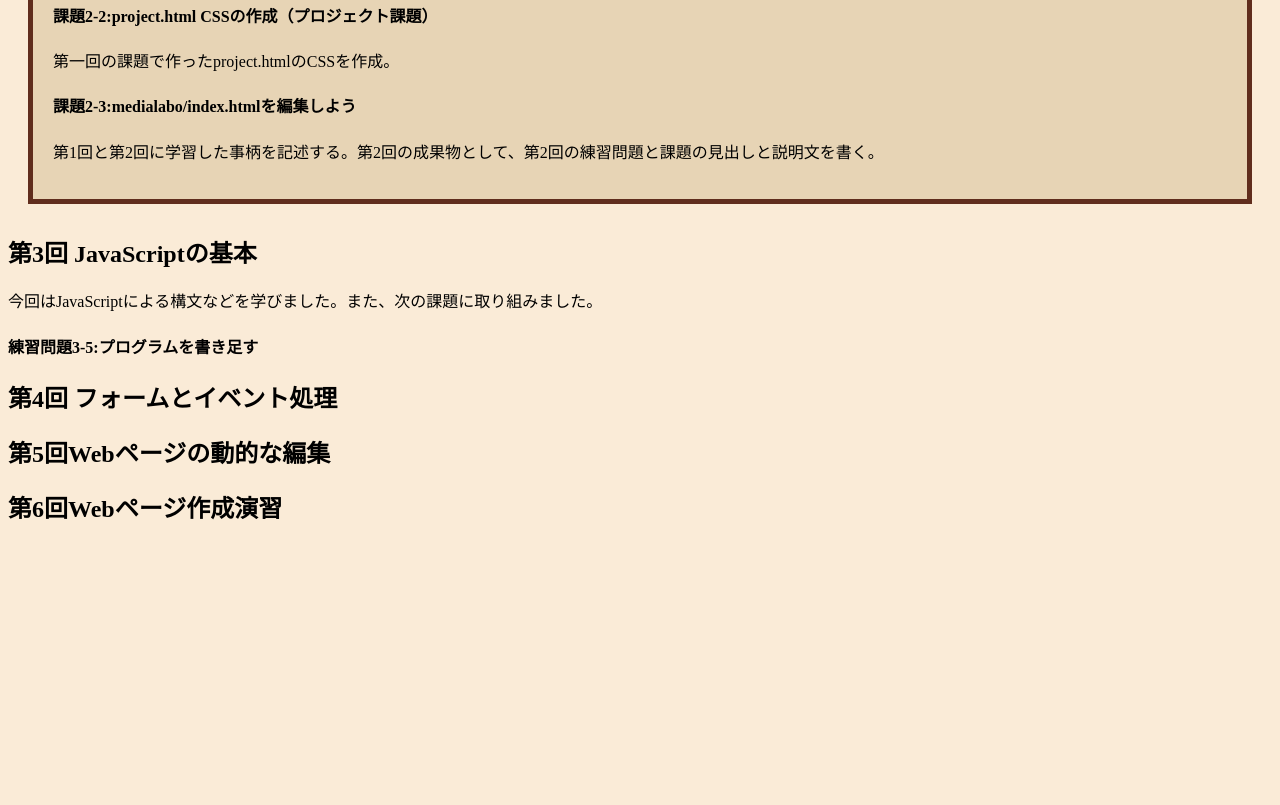
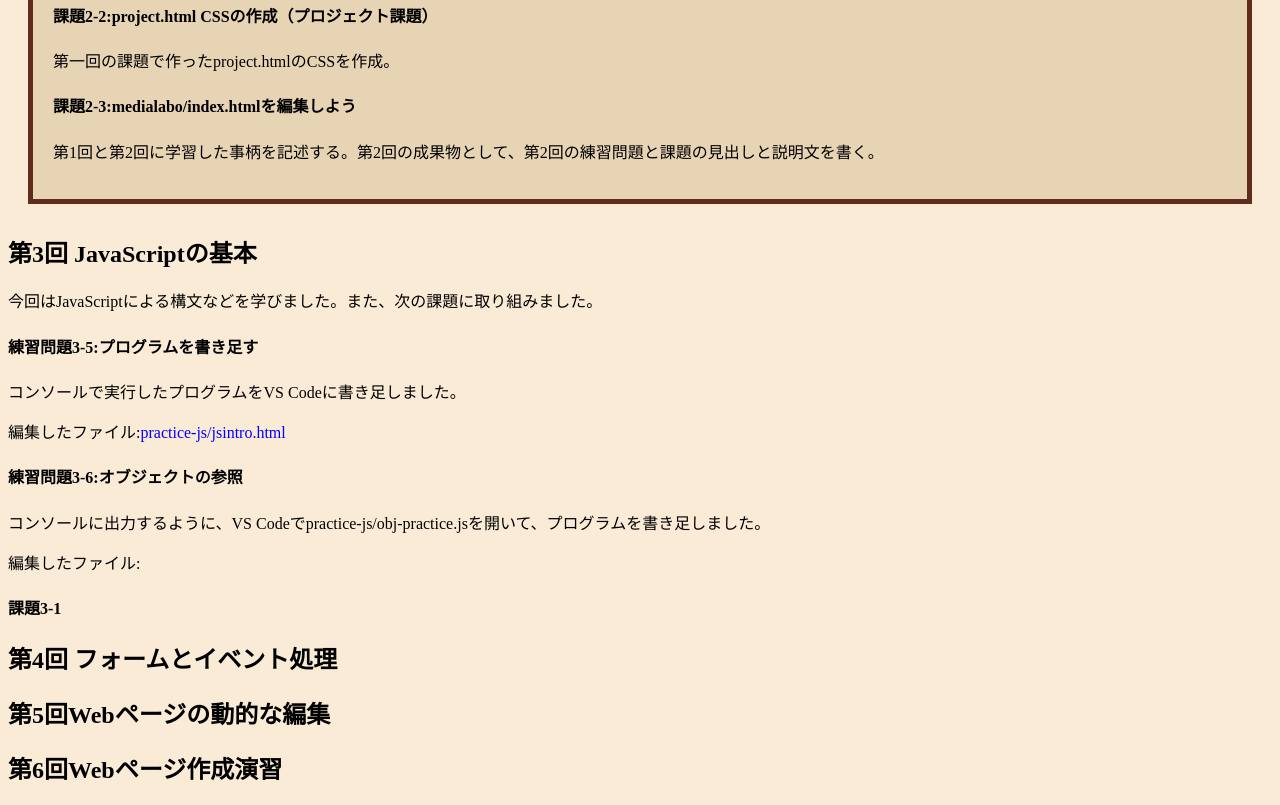
Before and after one commit to G186642021/medialabo, a plain HTML site: page index.html in a window 1280 px wide. Shown: the part 1786-2591 px from the top of the page. Before the commit the page ends 2330 px from the top, so only its background shows below. Drawn offline with Linux system fonts and the light colour scheme.

Commit message:
マイン

```diff
--- a/gourmet.js
+++ b/gourmet.js
@@ -200,4 +200,4 @@ let data = {
 };
 
 /////////// 課題3-2 ここからプログラムを書こう
-console.log(data.shop.tatami);
+console.log(data.results.shop.name);
--- a/index.html
+++ b/index.html
@@ -68,6 +68,14 @@
         <p>今回はJavaScriptによる構文などを学びました。また、次の課題に取り組みました。</p>
 
         <h4>練習問題3-5:プログラムを書き足す</h4>
+        <p>コンソールで実行したプログラムをVS Codeに書き足しました。</p>
+        <p>編集したファイル:<a href="/practice-js/jsintro.html">practice-js/jsintro.html</a></p>
+
+        <h4>練習問題3-6:オブジェクトの参照</h4>
+        <p>コンソールに出力するように、VS Codeでpractice-js/obj-practice.jsを開いて、プログラムを書き足しました。</p>
+        <p>編集したファイル:<a href="/practice-js/obj-practice.html"></a></p>
+
+        <h4>課題3-1</h4>
         </div>
         <!--　　　第四回　　　-->
 
```
Also changed, not shown: kazuate.js (+13 -0 lines).
